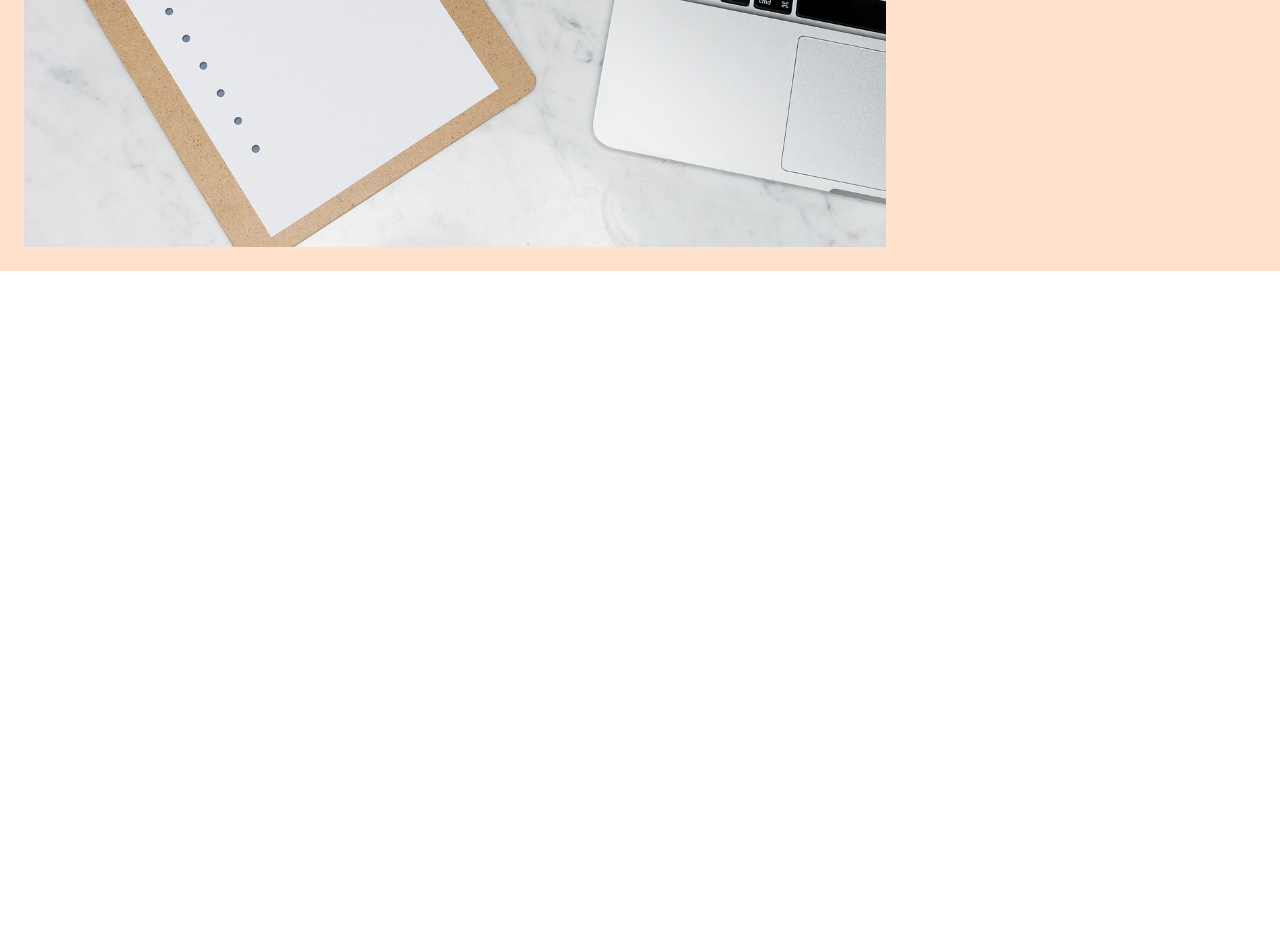
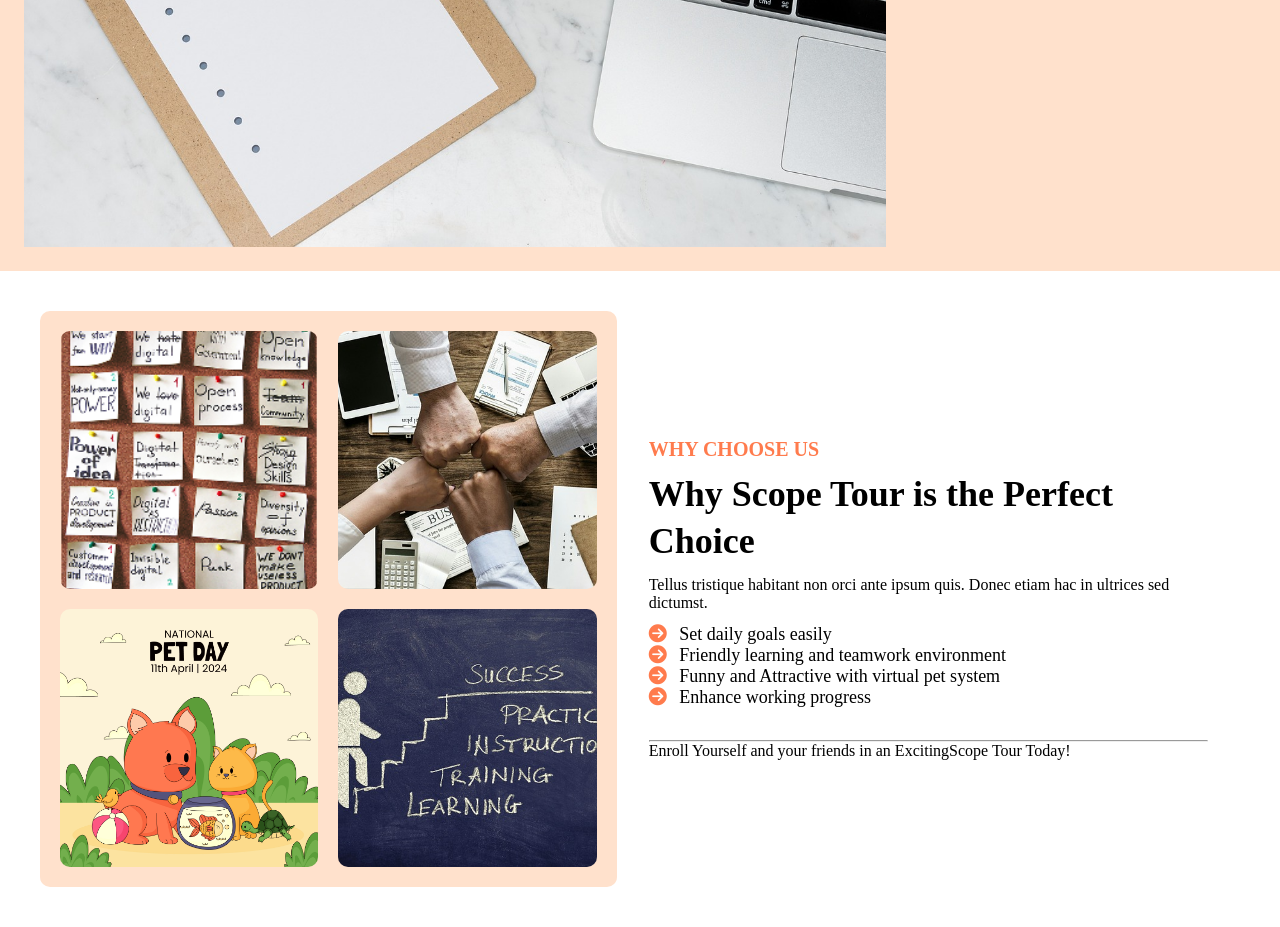
Before and after one commit to NagikoPokPok/ScopeTour, a plain HTML site: page html/introduction.html in a window 1280 px wide. Shown: the part 1152-2079 px from the top of the page. Before the commit the page ends 1423 px from the top, so only its background shows below. Drawn offline with Linux system fonts and the light colour scheme; a web font is replaced by a local one.

Commit message:
Attractive

```diff
--- a/assets/css/introduction.css
+++ b/assets/css/introduction.css
@@ -235,3 +235,73 @@ html {
 .about-us .about-us-content .about-us-des {
 
 }
+
+
+/* Attractive */
+#attractive {
+    display: flex;
+    background-color: #fff;
+    padding: 40px;
+}
+
+#attractive .attr-img {
+    width: 50%;
+    display: grid;
+    grid-template-columns: repeat(2, 1fr); /* 2 cột */
+    grid-gap: 20px; /* Khoảng cách giữa các ảnh */
+    padding: 20px;
+    background-color: var(--background-color);
+
+    border-radius: 10px;
+
+}
+
+#attractive .attr-img .attr-img-item {
+    width: 100%; /* Chiếm toàn bộ chiều rộng của ô */
+    height: auto;
+    aspect-ratio: 1 / 1; /* Đảm bảo giữ tỉ lệ ảnh hình vuông */
+    object-fit: cover; /* Cắt ảnh nếu cần để giữ tỉ lệ */
+    border-radius: 10px; /* Bo góc nếu muốn */
+}
+
+.attr-content {
+    align-self: center;
+    margin-left: auto;
+    margin-right: auto;
+    padding: 0 32px;
+    display: flex;
+    flex-direction: column;
+}
+
+.attr-content .attr-content-question {
+    font-size: 20px;
+    color: var(--primary-color);
+    text-transform: uppercase;
+    font-weight: 600;
+}
+
+.attr-content .attr-content-heading {
+    font-size: 36px;
+    line-height: 1.3;
+    margin-top: 10px;
+}
+
+.attr-content .atrr-content-subtitle {
+    margin-top: 12px;
+}
+
+.attr-content ul {
+    list-style: none;
+    margin-top: 12px;
+    font-size: 18px;
+    font-weight: 500;
+}
+
+.attr-content ul li i {
+    color: var(--primary-color);
+    margin-right: 8px;
+}
+
+.attr-footer {
+    margin-top: 32px;
+}
--- a/html/introduction.html
+++ b/html/introduction.html
@@ -58,6 +58,49 @@
               </div>
              <!-- End: Slider About us -->
 
+
+             <!-- Begin: Attractive  -->
+              <div id="attractive">
+                <div class="attr-img">
+                    <img class="attr-img-item" src="../assets/img/introduction/attr1.png" alt="">
+                    <img class="attr-img-item" src="../assets/img/introduction/attr2.jpg" alt="">
+                    <img class="attr-img-item" src="../assets/img/introduction/attr3.jpg" alt="">
+                    <img class="attr-img-item" src="../assets/img/introduction/attr4.jpg" alt="">
+                </div>
+
+                <div class="attr-content">
+                    <p class="attr-content-question">
+                        Why choose us
+                    </p>
+                    <h2 class="attr-content-heading">Why Scope Tour is the Perfect Choice</h2>
+                    <p class="atrr-content-subtitle">Tellus tristique habitant non orci ante ipsum quis. Donec etiam hac in ultrices sed dictumst.</p>
+                    <ul>
+                        <li>
+                            <i class="fa-solid fa-circle-arrow-right"></i>
+                            Set daily goals easily
+                        </li>
+                        <li>
+                            <i class="fa-solid fa-circle-arrow-right"></i>
+                            Friendly learning and teamwork environment
+                        </li>
+                        <li>
+                            <i class="fa-solid fa-circle-arrow-right"></i>
+                            Funny and Attractive with virtual pet system
+                        </li>
+                        <li>
+                            <i class="fa-solid fa-circle-arrow-right"></i>
+                            Enhance working progress
+                        </li>
+                    </ul>
+
+                    <div class="attr-footer">
+                        <hr>
+                        <div class="attr-footer-content">Enroll Yourself and your friends in an ExcitingScope Tour Today!</div>
+                    </div>
+                </div>
+              </div>
+             <!-- End: Attractive  -->
+
         </div>
         <!-- End: Content -->
 
```
Also changed, not shown: assets/img/introduction/attr1.png (added), assets/img/introduction/attr2.jpg (added), assets/img/introduction/attr3.jpg (added), assets/img/introduction/attr4.jpg (added).
